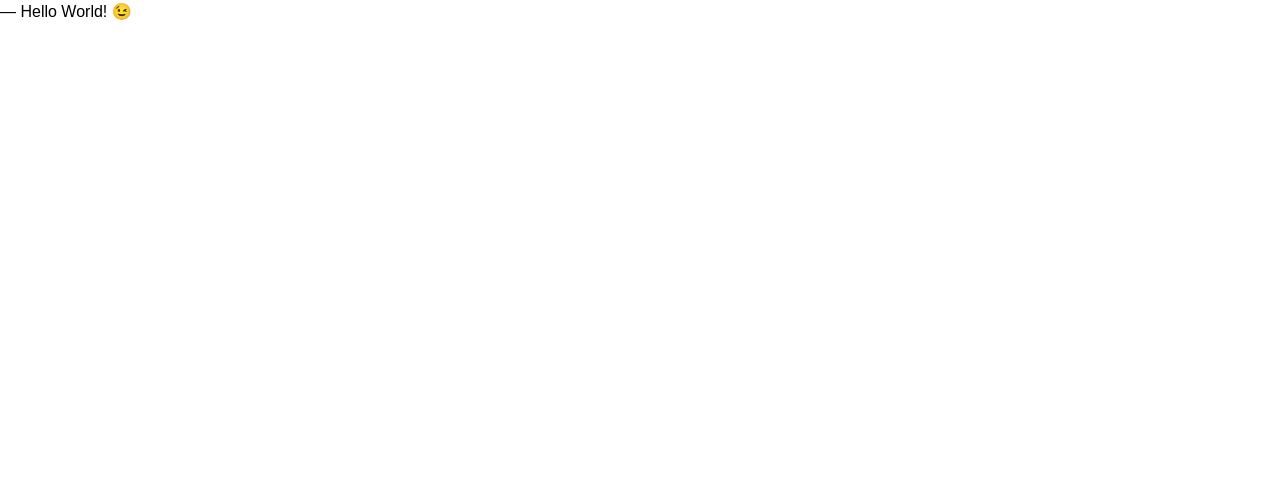
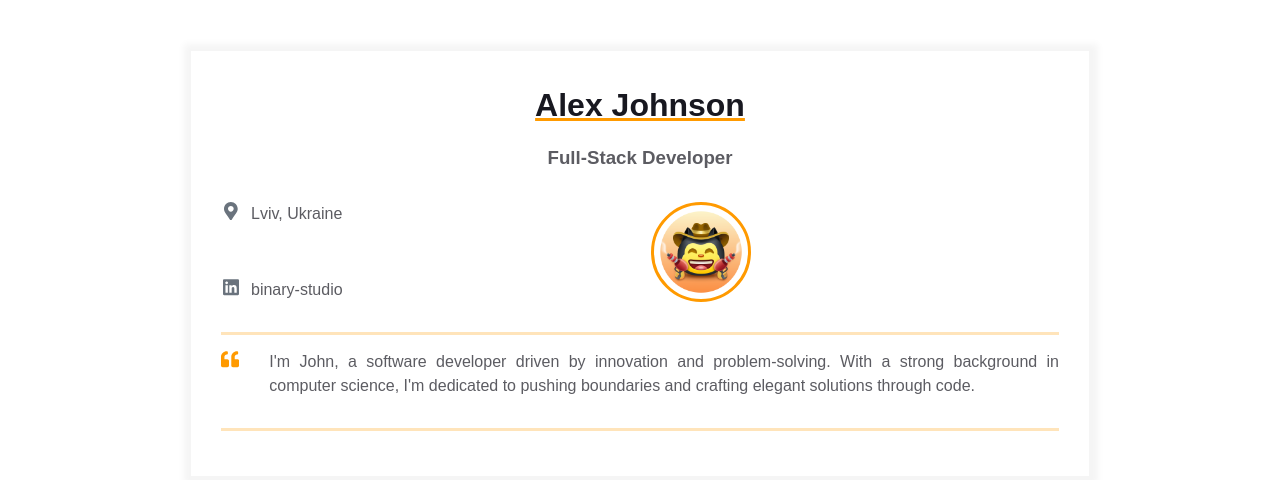
Before and after one commit to martoff1980/homepage-binary-academy, a plain HTML site: page index.html in a window 1280 px wide. Drawn offline with Linux system fonts and the light colour scheme.

Commit message:
Added resume block and added content into block

```diff
--- a/index.html
+++ b/index.html
@@ -7,6 +7,75 @@
 		<title>Résumé</title>
 	</head>
 	<body>
-		― Hello World! &#x1F609;
+		<main>
+			<div class="resume">
+				<div class="container">
+					<div class="resume__block">
+						<h1 class="contact-info__header">Alex Johnson</h1>
+						<h3 class="contact-info__sub-header">Full-Stack Developer</h3>
+
+						<div class="contact_info_container fh">
+							<div class="contact-info__block">
+								<a href="" rel="author" class="contact-info__item">
+									<div class="contact-info__item-icon-wrapper">
+										<svg class="contact-info__item-icon" xmlns="http://www.w3.org/2000/svg" viewBox="0 0 384 512">
+											<path
+												d="M172.268 501.67C26.97 291.031 0 269.413 0 192 0 85.961 85.961 0
+        192 0s192 85.961 192 192c0 77.413-26.97 99.031-172.268 309.67-9.535
+        13.774-29.93 13.773-39.464 0zM192 272c44.183 0 80-35.817
+        80-80s-35.817-80-80-80-80 35.817-80 80 35.817 80 80 80z"></path>
+										</svg>
+									</div>
+									<span>Lviv, Ukraine</span>
+								</a>
+								<a href="https://ua.linkedin.com/company/binary-studio_241166" rel="author" class="contact-info__item">
+									<div class="contact-info__item-icon-wrapper">
+										<svg class="contact-info__item-icon" xmlns="http://www.w3.org/2000/svg" viewBox="0 0 448 512">
+											<path
+												d="M416 32H31.9C14.3 32 0 46.5 0 64.3v383.4C0 465.5 14.3 480 31.9
+        480H416c17.6 0 32-14.5 32-32.3V64.3c0-17.8-14.4-32.3-32-32.3zM135.4
+        416H69V202.2h66.5V416zm-33.2-243c-21.3 0-38.5-17.3-38.5-38.5S80.9
+        96 102.2 96c21.2 0 38.5 17.3 38.5 38.5 0 21.3-17.2 38.5-38.5
+        38.5zm282.1 243h-66.4V312c0-24.8-.5-56.7-34.5-56.7-34.6 0-39.9
+        27-39.9 54.9V416h-66.4V202.2h63.7v29.2h.9c8.9-16.8 30.6-34.5
+        62.9-34.5 67.2 0 79.7 44.3 79.7 101.9V416z"></path>
+										</svg>
+									</div>
+									<span>binary-studio</span>
+								</a>
+							</div>
+
+							<div class="contact-info__block contact-info__block--center">
+								<img class="contact-info__avatar" src="assets/avatar.png" alt="Avatar" />
+							</div>
+
+							<div class="contact-info__block"></div>
+						</div>
+					</div>
+				</div>
+				<div class="container">
+					<div class="resume__block">
+						<div class="intro">
+							<div class="intro__icon-wrapper">
+								<svg class="intro__icon" xmlns="http://www.w3.org/2000/svg" viewBox="0 0 512 512">
+									<path
+										d="M464 256h-80v-64c0-35.3 28.7-64 64-64h8c13.3 0 24-10.7
+            24-24V56c0-13.3-10.7-24-24-24h-8c-88.4 0-160 71.6-160 160v240c0
+            26.5 21.5 48 48 48h128c26.5 0 48-21.5
+            48-48V304c0-26.5-21.5-48-48-48zm-288 0H96v-64c0-35.3 28.7-64
+            64-64h8c13.3 0 24-10.7 24-24V56c0-13.3-10.7-24-24-24h-8C71.6 32 0
+            103.6 0 192v240c0 26.5 21.5 48 48 48h128c26.5 0
+            48-21.5 48-48V304c0-26.5-21.5-48-48-48z"></path>
+								</svg>
+							</div>
+							<p class="intro_text">
+								I'm John, a software developer driven by innovation and problem-solving. With a strong background in computer science, I'm dedicated to pushing boundaries and crafting elegant
+								solutions through code.
+							</p>
+						</div>
+					</div>
+				</div>
+			</div>
+		</main>
 	</body>
 </html>
```
Also changed, not shown: assets/avatar.png (added).
